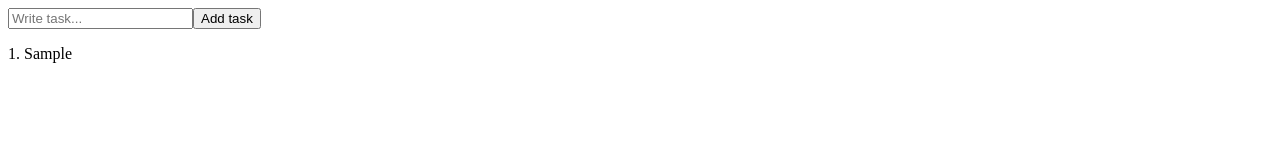
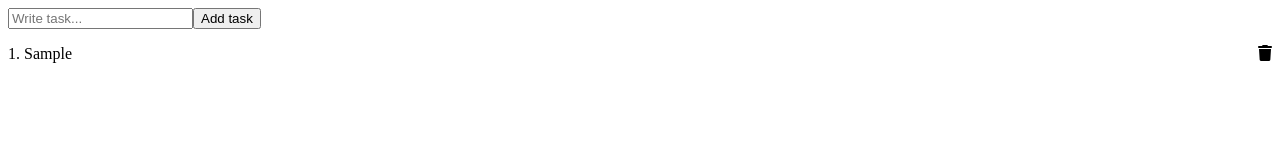
Before and after one commit to Zekumoru/top-react-list, a React (Create React App) app: page / in a window 1280 px wide. Both pictures are taken after typing "Sample" into the empty fields and a click on the button "Add task". Shown: the top 160 px of the page. Built offline with nearby package versions, Linux system fonts and the light colour scheme.

Commit message:
Style OverviewItem.js

```diff
--- a/src/components/OverviewItem.js
+++ b/src/components/OverviewItem.js
@@ -1,11 +1,14 @@
 import React from 'react';
+import './OverviewItem.scss';
 
 class OverviewItem extends React.Component {
   render() {
     const { number, item } = this.props;
     return (
       <li className="OverviewItem">
-        {number}. {item.task}
+        <span className="number">{number}.</span>
+        <span className="text">{item.task}</span>
+        <i className="fa-solid fa-trash" />
       </li>
     );
   }
--- /dev/null
+++ b/src/components/OverviewItem.scss
@@ -0,0 +1,12 @@
+.OverviewItem {
+  display: flex;
+
+  .number {
+    margin-right: 4px;
+  }
+
+  i {
+    margin-left: auto;
+    cursor: pointer;
+  }
+}
```
